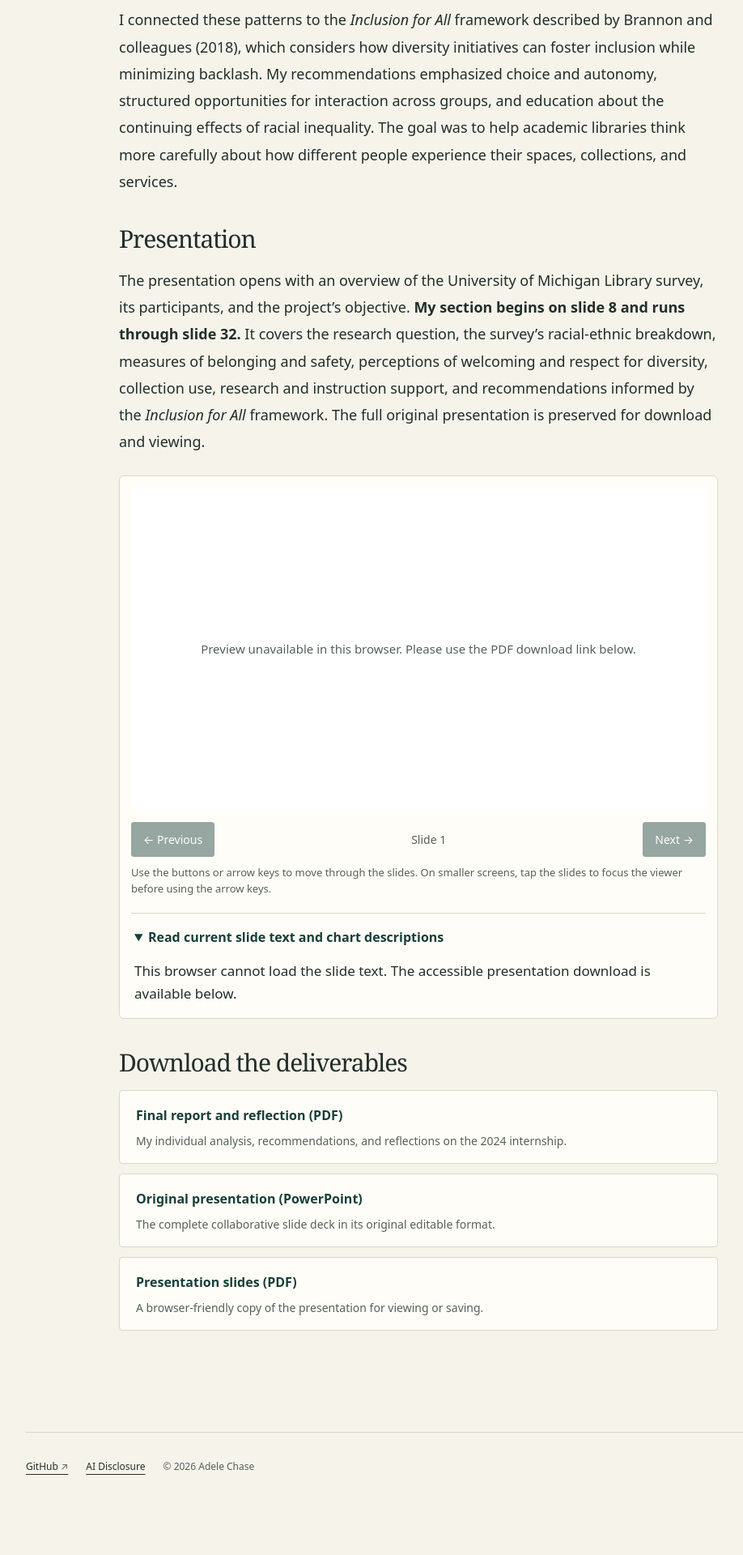
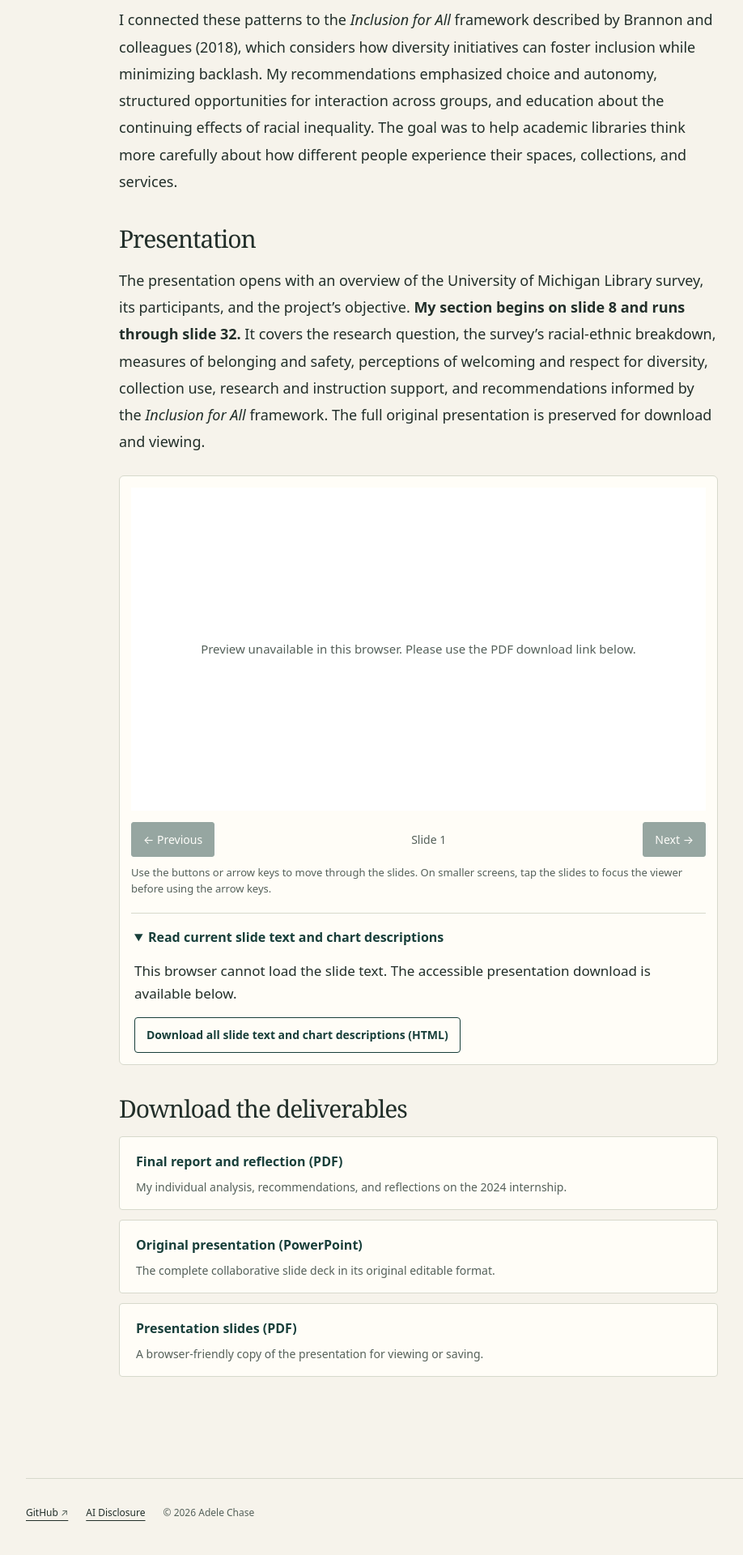
Before and after one commit to adelechase/adelechase.github.io, a Jekyll site: the page built from _projects/ncds-data-internship.md, in a window 1280 px wide. Shown: the part 1793-3713 px from the top of the page at 81% size, without its empty margins (18-936 px from the left). Built offline with Jekyll 4.4.1, drawn with Linux system fonts in a browser that asks for light colours; before the commit the page ends 3656 px from its top, so only the background shows below that; part of the change alters nothing that is shown.

Commit message:
Add downloadable accessible NCDS transcript for all 62 slides

```diff
--- a/_projects/ncds-data-internship.md
+++ b/_projects/ncds-data-internship.md
@@ -46,6 +46,7 @@ The presentation opens with an overview of the University of Michigan Library su
       <p>Slide text and chart descriptions will load with the presentation. The downloadable files remain available below.</p>
     </div>
   </details>
+  <button type="button" class="ncds-transcript-download" data-download-transcript>Download all slide text and chart descriptions (HTML)</button>
 </div>
 <script src="https://cdnjs.cloudflare.com/ajax/libs/pdf.js/3.11.174/pdf.min.js" defer></script>
 <script src="{{ '/assets/js/ncds-slide-viewer.js' | relative_url }}" defer></script>
@@ -74,6 +75,9 @@ The presentation opens with an overview of the University of Michigan Library su
 .ncds-download span{display:block;font-size:14px;color:var(--muted);margin-top:5px;line-height:1.6}
 .ncds-upload-note{color:var(--muted);font-size:15px!important}
 @media(max-width:500px){.ncds-viewer{padding:8px}.ncds-slide-button{padding:8px;font-size:12px}.ncds-page-count{font-size:12px}.ncds-viewer-controls{gap:5px}}
+.ncds-transcript-download{margin:13px 4px 0;padding:10px 14px;min-height:44px;font:600 14px/1.4 var(--sans);color:var(--teal);background:transparent;border:1px solid var(--teal);border-radius:4px;cursor:pointer}
+.ncds-transcript-download:focus-visible{outline:3px solid var(--teal);outline-offset:3px}
+.ncds-transcript-download:disabled{opacity:.6;cursor:wait}
 .ncds-slide-transcript{margin-top:20px;border-top:1px solid var(--line);padding:16px 4px 2px}
 .ncds-slide-transcript summary{cursor:pointer;color:var(--teal);font-weight:650;font-size:16px}
 .ncds-slide-transcript summary:focus-visible{outline:3px solid var(--teal);outline-offset:3px}
```
